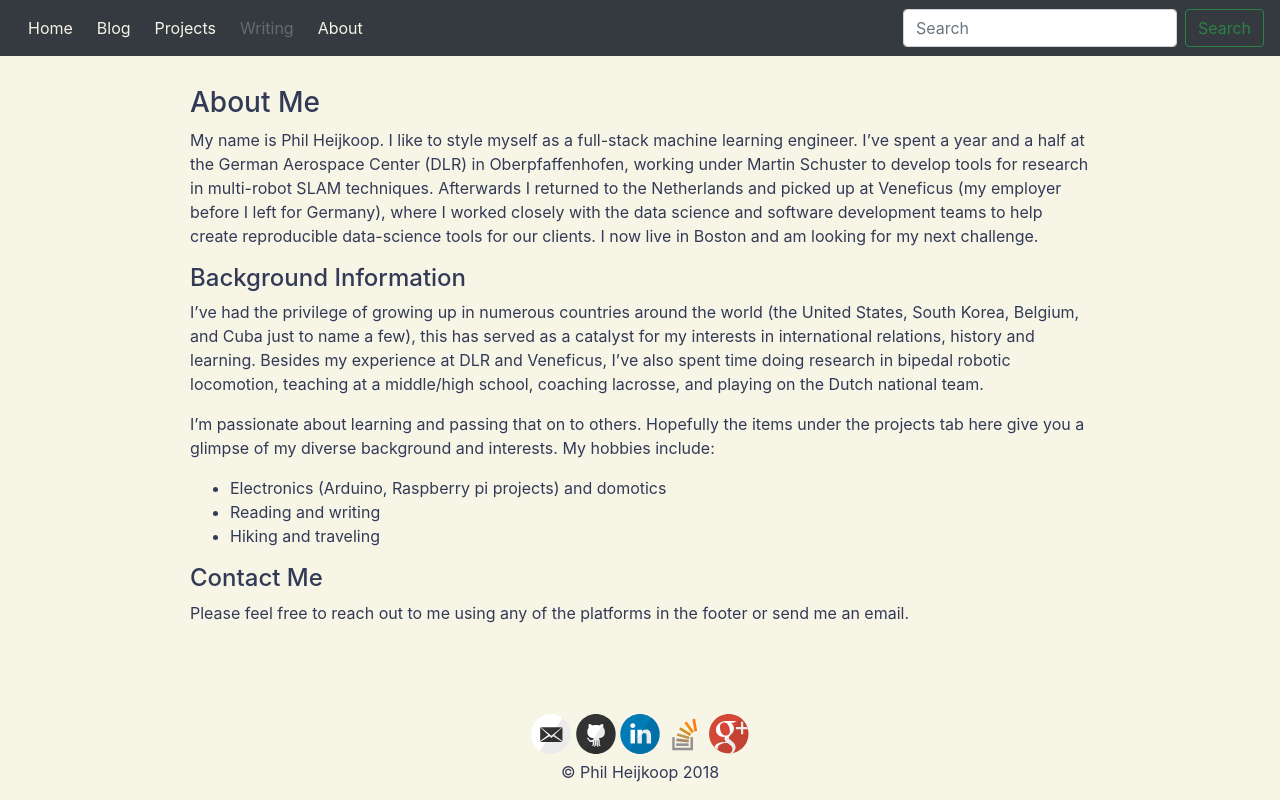
After one commit to mephistophyles/philheijkoop-site, a Django app: page /about/ in a window 1280 px wide. The commit adds this page. Run offline with Django 3.2, Linux system fonts and the light colour scheme; parts of the project's set-up code (start-up, migrations or seed data) failed here and were passed over; some libraries are stand-ins or nearby versions.

Commit message:
added about me page

```diff
--- a/blog/views.py
+++ b/blog/views.py
@@ -16,3 +16,6 @@ def projects(request):
 
 def writing(request):
     return render(request, "templates/403.html", {})
+
+def about(request):
+    return render(request, "templates/about.html", {})
--- a/philheijkoopsite/urls.py
+++ b/philheijkoopsite/urls.py
@@ -26,4 +26,5 @@ urlpatterns = [
     path('blogs/', views.blogs, name='blogs'),
     path('projects/', views.projects, name='projects'),
     path('writing/', views.writing, name='writing'),
+    path('about/', views.about, name='about'),
 ]
--- /dev/null
+++ b/templates/about.html
@@ -0,0 +1,18 @@
+{% extends 'base.html' %}
+{% block content %}
+<h3>About Me</h3>
+<p>My name is Phil Heijkoop. I like to style myself as a full-stack machine learning engineer. I’ve spent a year and a half at the German Aerospace Center (DLR) in Oberpfaffenhofen, working under Martin Schuster to develop tools for research in multi-robot SLAM techniques. Afterwards I returned to the Netherlands and picked up at Veneficus (my employer before I left for Germany), where I worked closely with the data science and software development teams to help create reproducible data-science tools for our clients. I now live in Boston and am looking for my next challenge.</p>
+
+<h4>Background Information</h4>
+<p>I’ve had the privilege of growing up in numerous countries around the world (the United States, South Korea, Belgium, and Cuba just to name a few), this has served as a catalyst for my interests in international relations, history and learning. Besides my experience at DLR and Veneficus, I’ve also spent time doing research in bipedal robotic locomotion, teaching at a middle/high school, coaching lacrosse, and playing on the Dutch national team.</p>
+
+<p>I’m passionate about learning and passing that on to others. Hopefully the items under the projects tab here give you a glimpse of my diverse background and interests. My hobbies include:
+    <ul>
+        <li>Electronics (Arduino, Raspberry pi projects) and domotics</li>
+        <li>Reading and writing</li>
+        <li>Hiking and traveling</li>
+    </ul>
+
+<H4>Contact Me</H4>
+<p>Please feel free to reach out to me using any of the platforms in the footer or send me an email.</p>
+{% endblock content %}
--- a/templates/home.html
+++ b/templates/home.html
@@ -5,5 +5,5 @@
 I invite you to check out my projects on the project page or read about them and my ongoing work in my blog.
 Read a little about me in the about me section, check out some of my social media presence in the footer, or check out my <a href="https://github.com/mephistophyles">Github.</a></p>
 <br>
-<p>I am still working on polishing some of my projects and putting them on my Github, so bear with me as the site starts to fill out and gets some color.</p>
+<p>I am still working on polishing some of my projects and putting them online, so bear with me as the site starts to fill out and gets some color.</p>
 {% endblock content %}
```
